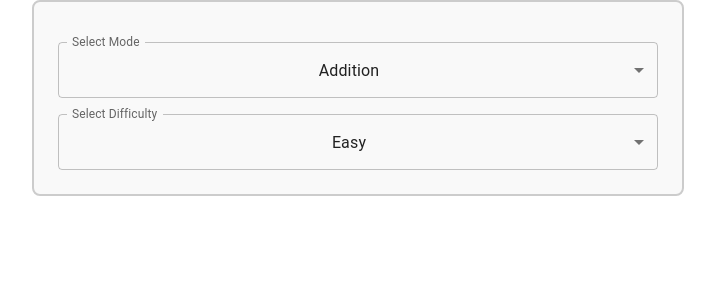
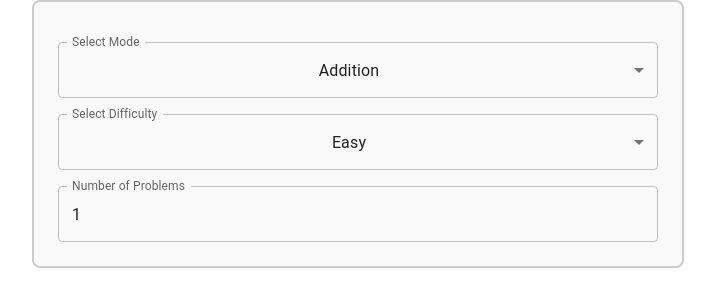
Before and after one commit to Rangel888/math-practice-app, a React (Create React App) app in the folder frontend/: page /problem-settings in a window 1280 px wide. Shown: the top 306 px of the page, without its empty margins (282-997 px from the left). Built offline with nearby package versions, Linux system fonts and the light colour scheme.

Commit message:
Added new handler for text input &  text field

```diff
--- a/frontend/src/pages/problem-settings/ProblemSettings.tsx
+++ b/frontend/src/pages/problem-settings/ProblemSettings.tsx
@@ -1,5 +1,6 @@
 import * as React from 'react';
-import { FormControl, InputLabel, Select, MenuItem } from '@mui/material';
+import { ChangeEvent } from 'react'
+import { FormControl, InputLabel, Select, MenuItem, TextField} from '@mui/material';
 import { SelectChangeEvent } from '@mui/material/Select';
 import { useState } from 'react'
 import './ProblemSettings.scss'
@@ -8,15 +9,30 @@ const ProblemSettings: React.FC = () => {
   const [settings, setSettings] = useState({
     mode: 'addition',
     difficulty: 'easy',
+		numProblems: 1,
+		useRemainders: false,
+		soundEffects: false
   });
 
-  const handleChange = (event: SelectChangeEvent) => {
+  const handleSelectChange = (event: SelectChangeEvent) => {
     const { name, value } = event.target;
     setSettings((prev) => ({
       ...prev,
       [name]: value,
     }));
   };
+
+	const handleNumberChange = (event: ChangeEvent<HTMLInputElement>) => {
+		const { name, value } = event.target;
+		let parsed = parseInt(value)
+
+		if (parsed < 1) parsed = 1;
+    if (parsed > 10) parsed = 10;
+		setSettings((prev) => ({
+      ...prev,
+      [name]: parsed,
+    }));
+	}
 
   return (
     <div className="wrapper">
@@ -28,7 +44,7 @@ const ProblemSettings: React.FC = () => {
 					name="mode"
 					value={settings.mode}
 					label="Select Mode"
-					onChange={handleChange}
+					onChange={handleSelectChange}
 				>
 					<MenuItem value="addition">Addition</MenuItem>
 					<MenuItem value="subtraction">Subtraction</MenuItem>
@@ -46,13 +62,24 @@ const ProblemSettings: React.FC = () => {
 					name="difficulty"
 					value={settings.difficulty}
 					label="Select Difficulty"
-					onChange={handleChange}
+					onChange={handleSelectChange}
 				>
 					<MenuItem value="easy">Easy</MenuItem>
 					<MenuItem value="medium">Medium</MenuItem>
 					<MenuItem value="hard">Hard</MenuItem>
 				</Select>
 			</FormControl>
+
+			<TextField
+        label="Number of Problems"
+        type="number"
+				name="numProblems"
+        value={settings.numProblems}
+        onChange={handleNumberChange}
+        inputProps={{ min: 1, max: 10 }}
+        fullWidth
+        sx={{ mt: 2 }}
+      />
     </div>
   );
 };
```
